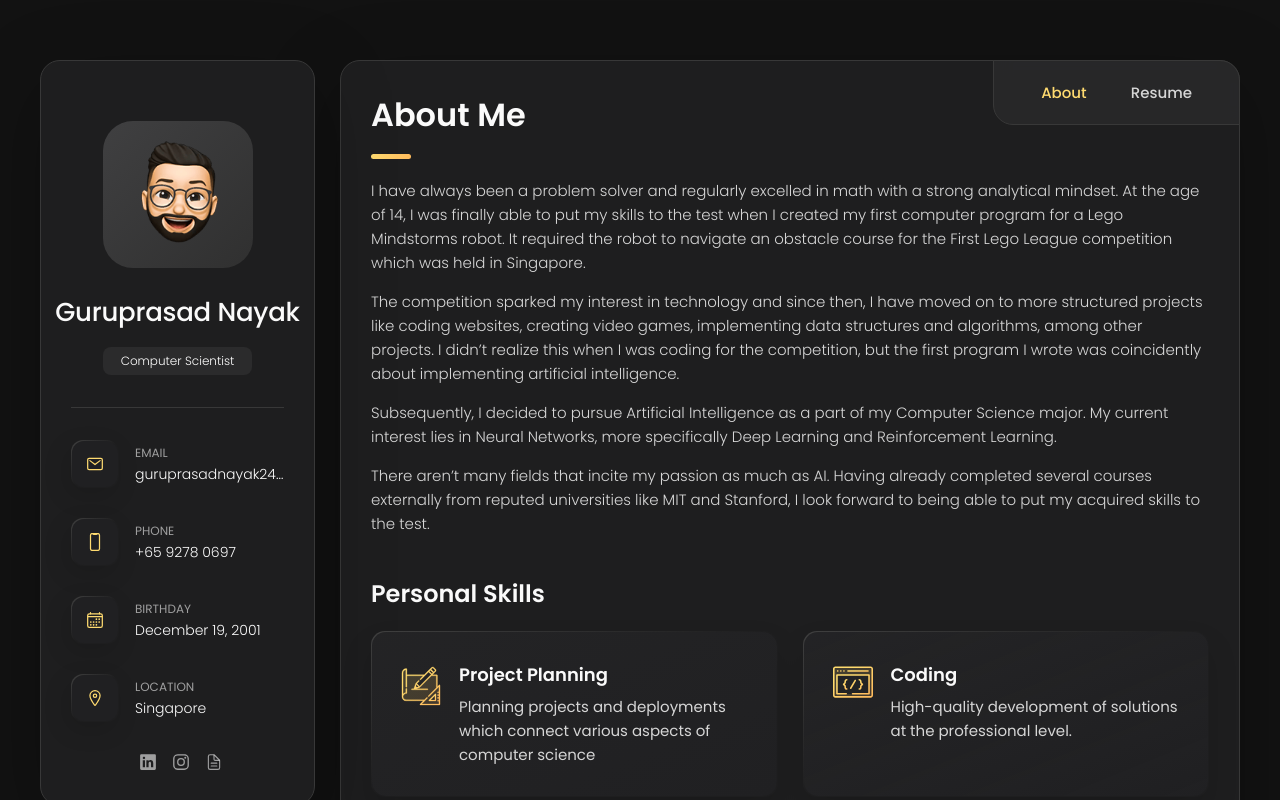
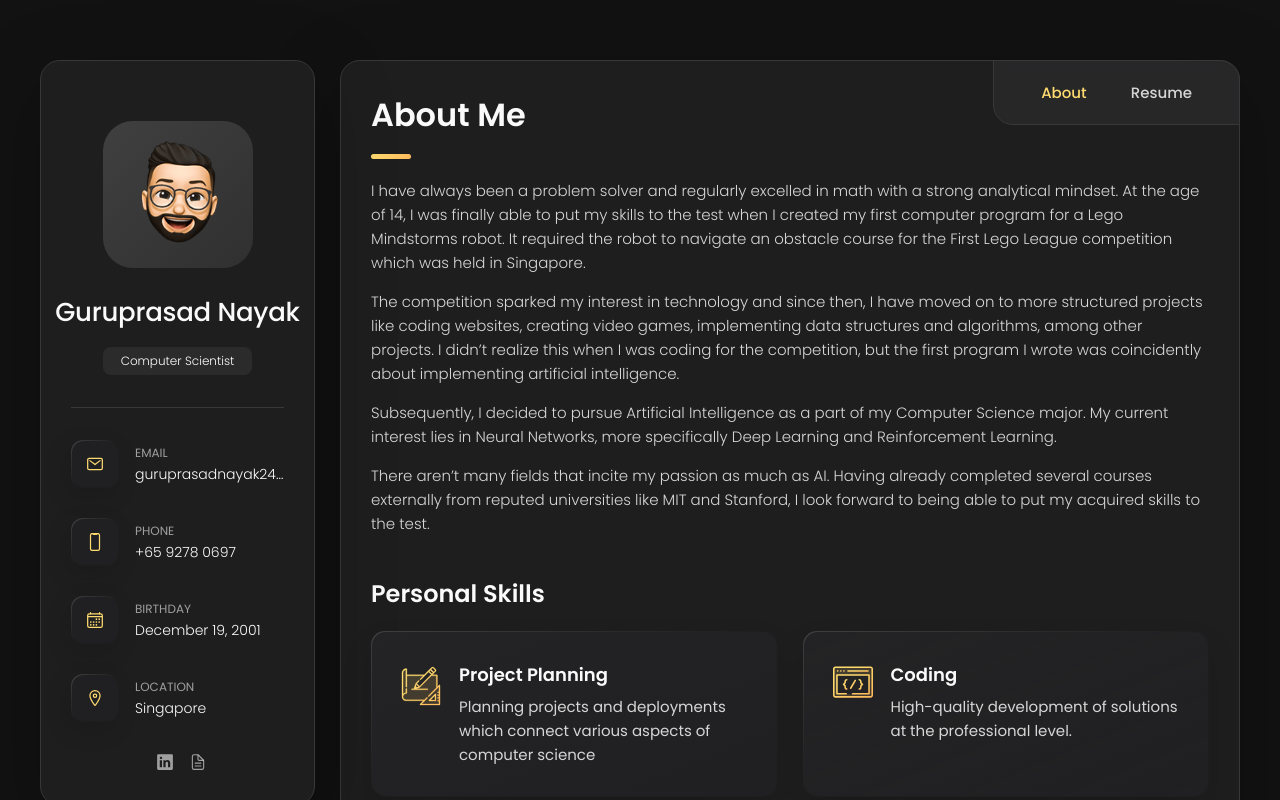
Before and after one commit to I-c-e-m-a-n/Resume, a plain HTML site: page index.html in a window 1280 px wide. Shown: the top 800 px of the page. Drawn offline with nearby package versions, Linux system fonts and the light colour scheme.

Commit message:
Update index.html

```diff
--- a/index.html
+++ b/index.html
@@ -132,12 +132,6 @@
                   <ion-icon name="logo-linkedin"></ion-icon>
                 </a>
               </li>
-
-          <li class="social-item">
-            <a href="https://instagram.com/gurup_n?igshid=OGQ5ZDc2ODk2ZA==" class="social-link" target="_blank">
-              <ion-icon name="logo-instagram"></ion-icon>
-            </a>
-          </li>
 
           <li class="social-item">
             <a href="https://https://docs.google.com/document/d/1xUPv6-jcwMlQC5EGz0Pws_iaQtlqUWqOj4JkxojTnVc/edit?usp=sharing" class="social-link" target="_blank">
```
